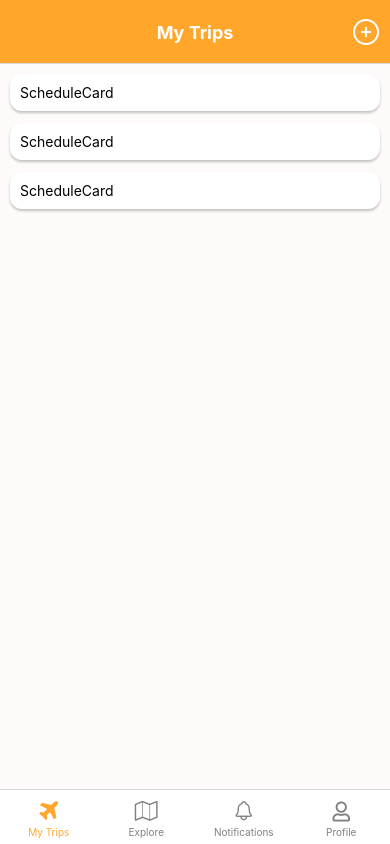
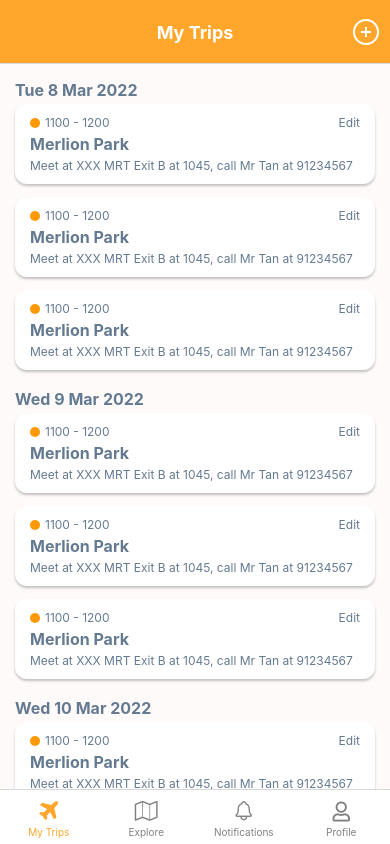
Before and after one commit to Xiaoyunnn/HuaweiHackathon2022-Frontend, a React Native app: screen /Home in a window 390 px wide. Built offline with nearby package versions, Linux system fonts and the light colour scheme.

Commit message:
Add schedule page

```diff
--- a/components/schedule/dateScheduleList.js
+++ b/components/schedule/dateScheduleList.js
@@ -1,10 +1,26 @@
-import { View, Text } from 'react-native'
-import React from 'react'
+import { View, Text, StyleSheet } from "react-native";
+import React from "react";
+import { globalStyles } from "../../styles/global";
+import ScheduleCard from "./scheduleCard";
 
-export default function dateScheduleList() {
+export default function DateScheduleList({ schedule }) {
+
   return (
-    <View>
-      <Text>dateScheduleList</Text>
+    <View style={{ paddingHorizontal: 5 }}>
+      <Text style={styles.dateTitle}>{schedule.date}</Text>
+      {schedule.slots.map((slot, i) => (
+        <ScheduleCard key={i} slot={slot} />
+      ))}
     </View>
-  )
+  );
 }
+
+const styles = StyleSheet.create({
+  dateTitle: {
+    fontSize: 16,
+    color: "#647A91",
+    fontWeight: "bold",
+    marginTop: 6,
+    marginBottom: 4,
+  },
+});
--- a/components/schedule/scheduleCard.js
+++ b/components/schedule/scheduleCard.js
@@ -1,18 +1,45 @@
-import { View, Text, StyleSheet } from 'react-native'
-import React from 'react'
-import { globalStyles } from '../../styles/global'
+import { View, Text, StyleSheet, TextInput } from "react-native";
+import React, { useState } from "react";
+import { globalStyles } from "../../styles/global";
 
-export default function ScheduleCard() {
+export default function ScheduleCard({ slot }) {
+  const [isEditing, setIsEditing] = useState(false);
+  const [note, setNote] = useState(slot.note);
+
   return (
     <View style={styles.scheduleCardContainer}>
-      <Text>ScheduleCard</Text>
+      <View style={styles.editContainer}>
+        <View style={styles.timeContainer}>
+          <View style={styles.dot} />
+          <Text style={styles.noteText}>{slot.time}</Text>
+        </View>
+        {isEditing ? (
+          <Text style={styles.saveText} onPress={() => setIsEditing(false)}>
+            Save
+          </Text>
+        ) : (
+          <Text style={styles.noteText} onPress={() => setIsEditing(true)}>
+            Edit
+          </Text>
+        )}
+      </View>
+      <Text style={styles.locationText}>{slot.location}</Text>
+      {isEditing ? (
+        <TextInput
+          value={note}
+          onChangeText={setNote}
+          style={{ width: "100%", lineHeight: 18 }}
+        />
+      ) : (
+        <Text style={styles.noteText}>{note}</Text>
+      )}
     </View>
-  )
+  );
 }
 
 const styles = StyleSheet.create({
   scheduleCardContainer: {
-    marginBottom: 12,
+    marginBottom: 13,
     backgroundColor: "#fff",
     alignItems: "flex-start",
     borderRadius: 12,
@@ -24,13 +51,41 @@ const styles = StyleSheet.create({
     shadowOpacity: 0.23,
     shadowRadius: 2.62,
     elevation: 4,
-    paddingHorizontal: 10,
-    paddingVertical: 10
+    paddingHorizontal: 15,
+    paddingVertical: 10,
+  },
+  editContainer: {
+    flexDirection: "row",
+    justifyContent: "space-between",
+    width: "100%",
+    alignItems: "center",
+  },
+  timeContainer: {
+    flexDirection: "row",
+    justifyContent: "flex-start",
+    alignItems: "center",
   },
   dot: {
     height: 10,
     width: 10,
     borderRadius: 5,
     backgroundColor: "#FF9900",
-  }
-})
+    marginRight: 5,
+  },
+  locationText: {
+    color: "#647A91",
+    paddingVertical: 3,
+    fontWeight: "bold",
+    fontSize: 16,
+  },
+  noteText: {
+    color: "#647A91",
+    fontSize: 12,
+    lineHeight: 17,
+  },
+  saveText: {
+    color: "#FF9900",
+    fontSize: 12,
+    lineHeight: 17,
+  },
+});
--- a/screens/schedule.js
+++ b/screens/schedule.js
@@ -3,14 +3,75 @@ import React from "react";
 import { globalStyles } from "../styles/global";
 import ExploreCard from "../components/explore/exploreCard";
 import ScheduleCard from "../components/schedule/scheduleCard";
+import DateScheduleList from "../components/schedule/dateScheduleList";
 
 export default function Schedule() {
   const sample = [
-    { id: 1, title: "a" },
-    { id: 2, title: "b" },
-    { id: 3, title: "c" },
+    {
+      id: 1,
+      date: "Tue 8 Mar 2022",
+      slots: [
+        {
+          time: "1100 - 1200",
+          location: "Merlion Park",
+          note: "Meet at XXX MRT Exit B at 1045, call Mr Tan at 91234567",
+        },
+        {
+          time: "1100 - 1200",
+          location: "Merlion Park",
+          note: "Meet at XXX MRT Exit B at 1045, call Mr Tan at 91234567",
+        },
+        {
+          time: "1100 - 1200",
+          location: "Merlion Park",
+          note: "Meet at XXX MRT Exit B at 1045, call Mr Tan at 91234567",
+        },
+      ],
+    },
+    {
+      id: 2,
+      date: "Wed 9 Mar 2022",
+      slots: [
+        {
+          time: "1100 - 1200",
+          location: "Merlion Park",
+          note: "Meet at XXX MRT Exit B at 1045, call Mr Tan at 91234567",
+        },
+        {
+          time: "1100 - 1200",
+          location: "Merlion Park",
+          note: "Meet at XXX MRT Exit B at 1045, call Mr Tan at 91234567",
+        },
+        {
+          time: "1100 - 1200",
+          location: "Merlion Park",
+          note: "Meet at XXX MRT Exit B at 1045, call Mr Tan at 91234567",
+        },
+      ],
+    },
+    {
+      id: 3,
+      date: "Wed 10 Mar 2022",
+      slots: [
+        {
+          time: "1100 - 1200",
+          location: "Merlion Park",
+          note: "Meet at XXX MRT Exit B at 1045, call Mr Tan at 91234567",
+        },
+        {
+          time: "1100 - 1200",
+          location: "Merlion Park",
+          note: "Meet at XXX MRT Exit B at 1045, call Mr Tan at 91234567",
+        },
+        {
+          time: "1100 - 1200",
+          location: "Merlion Park",
+          note: "Meet at XXX MRT Exit B at 1045, call Mr Tan at 91234567",
+        },
+      ],
+    },
   ];
-  const renderItem = ({ item }) => <ScheduleCard />;
+  const renderItem = ({ item }) => <DateScheduleList schedule={item} />;
   return (
     <FlatList
       style={globalStyles.tripsContainer}
```
